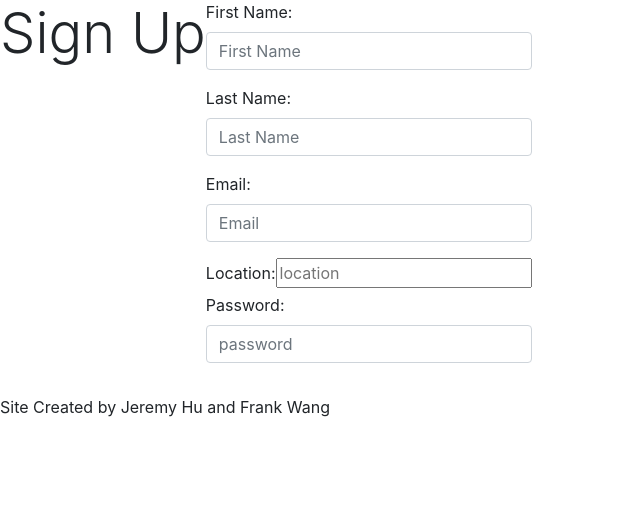
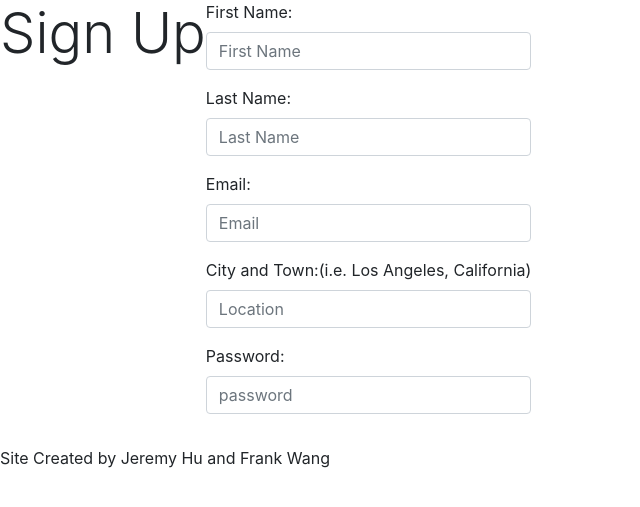
Before and after one commit to jrmh96/StandUp, a Node server app: page /register in a window 1280 px wide. Shown: the top 507 px of the page, without its empty margins (0-640 px from the left). Run offline with Node 20, Linux system fonts and the light colour scheme; some libraries are stand-ins or nearby versions.

Commit message:
Change register to regular text box for now

```diff
--- a/views/register.pug
+++ b/views/register.pug
@@ -15,11 +15,10 @@ block content
             div.form-group
                 label(for='email') Email:
                 input#email.form-control(type='text', placeholder='Email' name='email')
-            label(for='location') Location:
-            |<input type="text" class="my-input" name="field" tabindex="1" autocomplete="off" placeholder="location">
-            |<script>
-            include functions/teleport-autocomplete.js
-            |</script>
+            div.form-group
+                label(for="location") City and Town:
+                |(i.e. Los Angeles, California)
+                input#location.form-control(type='text', placeholder='Location', name='email')
             div.form-group
                 label(for="password") Password:
                 input#password.form-control(type="password", placeholder="password" name="password" autocomplete="off")
```
